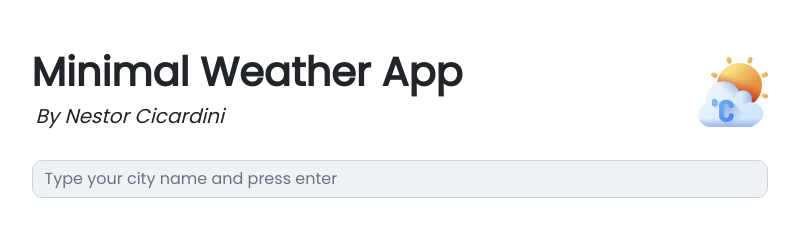
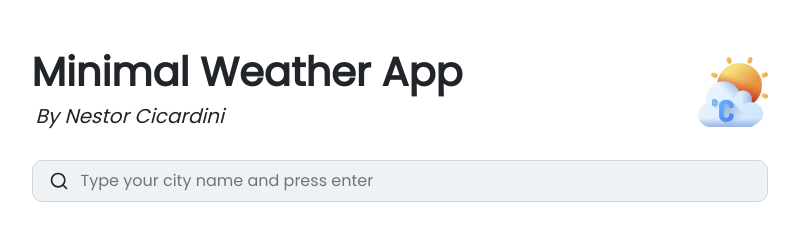
Before and after one commit to Nestor162/U3-D10-Weekly-Homework-Weather-App, a React (Create React App) app: page / in a window 1280 px wide. Shown: the top 252 px of the page, without its empty margins (238-1037 px from the left). Built offline with nearby package versions, Linux system fonts and the light colour scheme.

Commit message:
Icona nella search bar

```diff
--- a/src/components/SearchInput.jsx
+++ b/src/components/SearchInput.jsx
@@ -4,6 +4,7 @@ import { useEffect, useRef, useState } from "react";
 import { useDispatch, useSelector } from "react-redux";
 import { useNavigate } from "react-router-dom";
 import icon from "../img/weather_app_logo.png";
+import { FiSearch } from "react-icons/fi";
 
 const SearchInput = () => {
   const dispatch = useDispatch();
@@ -54,7 +55,7 @@ const SearchInput = () => {
         </Col>
       </Row>
       <Form
-        className="mb-3 mt-4"
+        className="mb-3 mt-4 position-relative"
         type="search"
         value={city}
         onSubmit={e => {
@@ -71,7 +72,9 @@ const SearchInput = () => {
           onChange={e => setCity(e.target.value)}
           ref={inputRef}
           onBlur={() => dispatch({ type: "INPUT_FOCUS", payload: false })}
+          className="d-inline-block ps-5 py-2"
         />
+        <FiSearch className="fs-5" style={{ position: "absolute", left: "17px", bottom: "11px" }} />
       </Form>
     </Col>
   );
```
